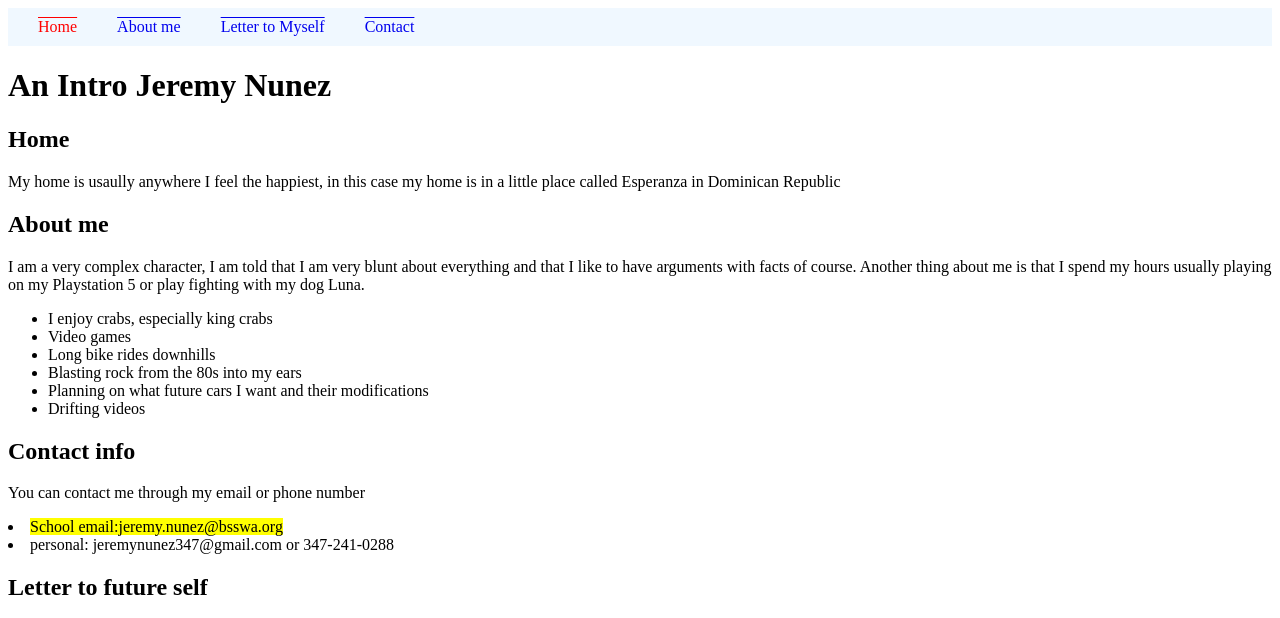
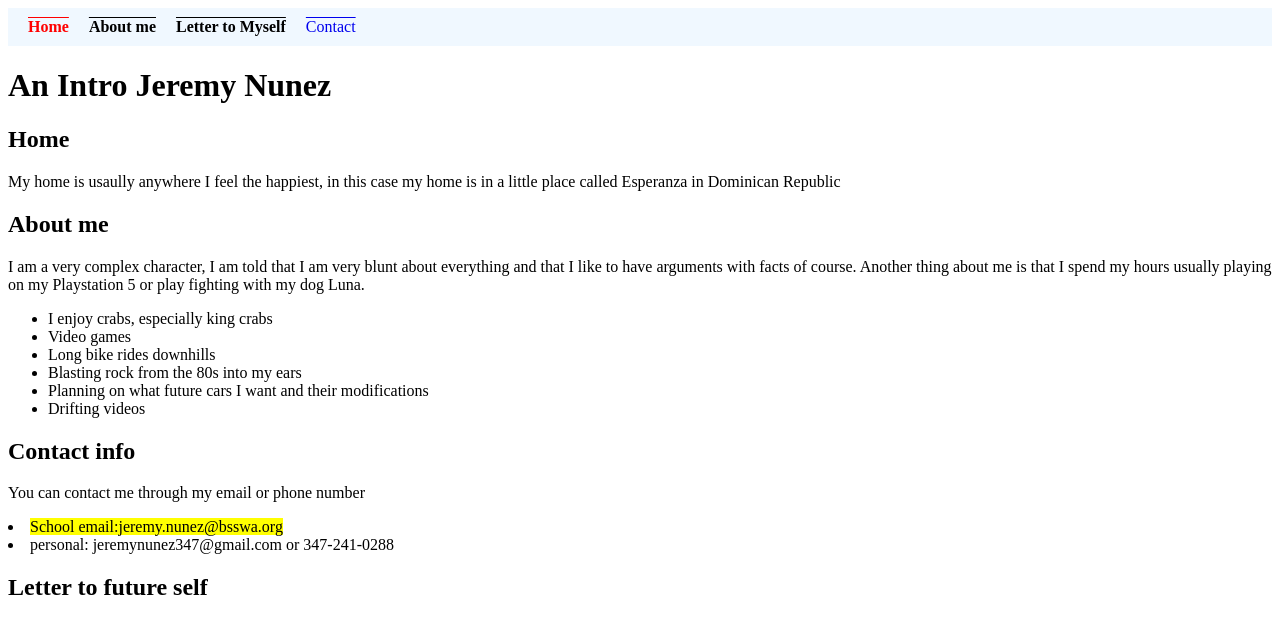
Before and after one commit to Jeremy-pixel1411/Day-in-the-life, a plain HTML site: page index.html in a window 1280 px wide. Shown: the top 618 px of the page. Drawn offline with nearby package versions, Linux system fonts and the light colour scheme.

Commit message:
Update index.html

```diff
--- a/index.html
+++ b/index.html
@@ -15,12 +15,33 @@
 	}
 
 	ul a {
-	padding:  20px;
+		padding:  10px;
     }
 
 	a {text-decoration: overline;}
 
-a:hover {text-decoration: underline;}
+	a:hover {
+
+		text-decoration: underline;
+
+    	color: red;
+    }
+
+    ul b {
+		padding:  10px;
+    }
+
+    b {text-decoration: overline;}
+
+	b:hover {
+
+		text-decoration: underline;
+
+    	color: blue;
+    }
+
+
+
 
 .feeling-green {color: Red;}
 
@@ -34,9 +55,9 @@ a:hover {text-decoration: underline;}
 
 <nav class="navigation-bar">
 	<ul>
-		<li><a href="index.html" class="feeling-green">Home</a></li>
-		<li><a href="about.html">About me</a></li>
-		<li><a href="letter-to-my-future-self.html">Letter to Myself</a>	</li>
+		<li><b href="index.html" class="feeling-green">Home</b></li>
+		<li><b href="about.html">About me</b></li>
+		<li><b href="letter-to-my-future-self.html">Letter to Myself</b>	</li>
 		<li><a href="contact.html">Contact</a></li>
     </ul>
 
@@ -53,7 +74,13 @@ a:hover {text-decoration: underline;}
 
 </p>
 	<ul>
-<li> I enjoy crabs, especially king crabs </li><li> Video games </li><li> Long bike rides downhills</li><li> Blasting rock from the 80s into my ears </li><li> Planning on what future cars I want and their modifications</li><li> Drifting videos</li>
+		<li> I enjoy crabs, especially king crabs </li>
+        <li> Video games </li>
+        <li> Long bike rides downhills</li>
+        <li> Blasting rock from the 80s into my ears </li>
+        <li> Planning on what future cars I want and their
+        modifications</li>
+        <li> Drifting videos</li>
 	</ul>
 
 <h2> Contact info </h2>
```
Lines whose indentation alone changed are shown as unchanged.
